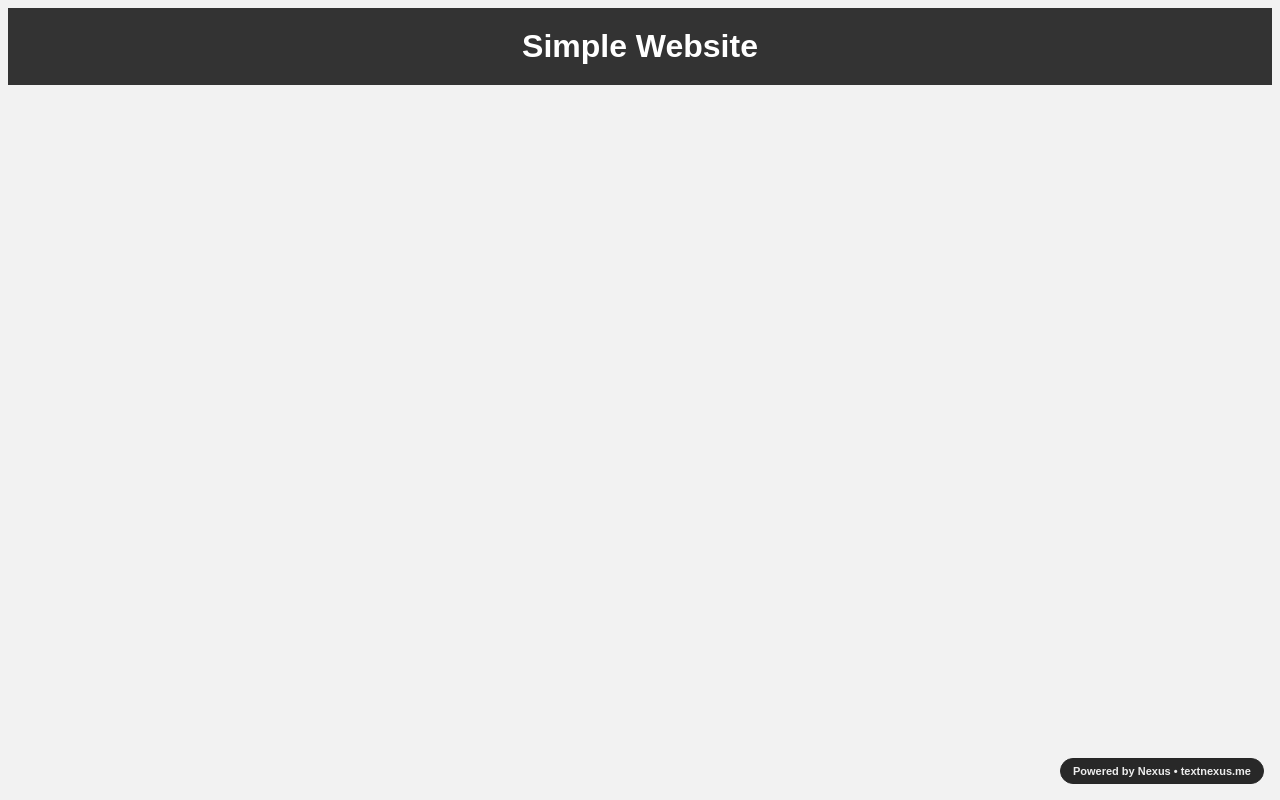
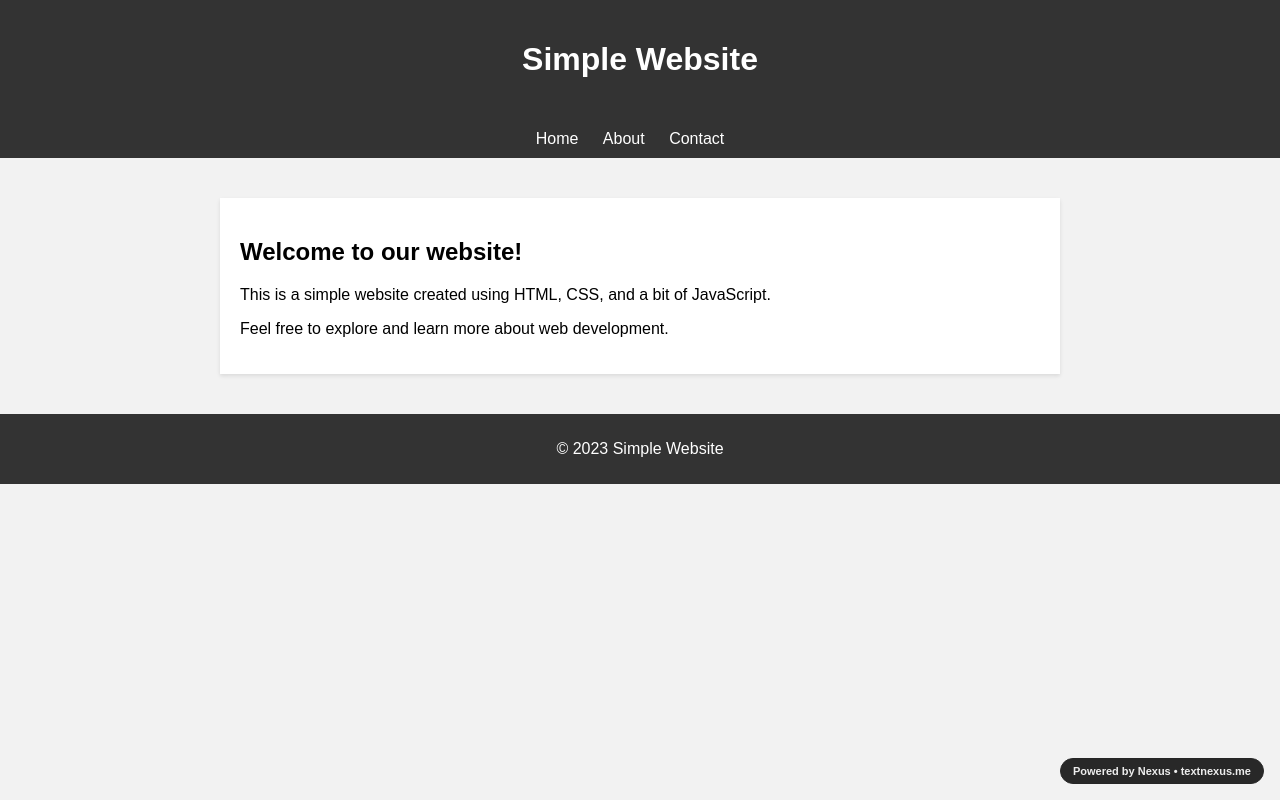
Before and after one commit to wwebsitesystem-stack/nexus-simple, a plain HTML site: page index.html in a window 1280 px wide. Drawn offline with Linux system fonts and the light colour scheme.

Commit message:
Deploy complete site by Nexus AI

```diff
--- a/index.html
+++ b/index.html
@@ -1,33 +1,60 @@
-<html>
+<!DOCTYPE html>
+<html lang="en">
 <head>
+    <meta charset="UTF-8">
+    <meta name="viewport" content="width=device-width, initial-scale=1.0">
     <title>Simple Website</title>
     <style>
         body {
+            font-family: Arial, sans-serif;
             background-color: #f2f2f2;
-			font-family: Arial, sans-serif;
+            margin: 0;
+            padding: 0;
         }
-		.header {
+
+        header {
             background-color: #333;
             color: #fff;
             padding: 20px;
             text-align: center;
         }
-		.header h1 {
+
+        nav {
+            background-color: #333;
+            padding: 10px;
+            text-align: center;
+        }
+
+        nav ul {
+            list-style: none;
+            padding: 0;
             margin: 0;
         }
-		.content {
+
+        nav li {
+            display: inline-block;
+            margin-right: 20px;
+        }
+
+        nav a {
+            color: #fff;
+            text-decoration: none;
+        }
+
+        nav a:hover {
+            color: #ccc;
+        }
+
+        main {
+            display: block;
             max-width: 800px;
             margin: 40px auto;
+            padding: 20px;
             background-color: #fff;
-			padding: 20px;
-			border: 1px solid #ddd;
-			border-radius: 10px;
-			box-shadow: 0 0 10px rgba(0, 0, 0, 0.1);
+            box-shadow: 0 2px 4px rgba(0, 0, 0, 0.1);
         }
-		.content p {
-			margin-bottom: 20px;
-		}
-		.footer {
+
+        footer {
             background-color: #333;
             color: #fff;
             padding: 10px;
@@ -37,7 +64,23 @@
     </style>
 </head>
 <body>
-	<div class="header">
+    <header>
         <h1>Simple Website</h1>
-	</div>
-	<a href="https://textnexus.me" target="_blank" style="position: fixed; bottom: 16px; right: 16px; z-index: 999999; font-family: sans-serif; font-size: 11px; font-weight: 600; color: #ededed; background-color: rgba(18, 18, 18, 0.9); border: 1px solid #262626; padding: 6px 12px; border-radius: 9999px; text-decoration: none; display: inline-flex; align-items: center; gap: 6px;">Powered by Nexus • textnexus.me</a>
+    </header>
+    <nav>
+        <ul>
+            <li><a href="#">Home</a></li>
+            <li><a href="#">About</a></li>
+            <li><a href="#">Contact</a></li>
+        </ul>
+    </nav>
+    <main>
+        <h2>Welcome to our website!</h2>
+        <p>This is a simple website created using HTML, CSS, and a bit of JavaScript.</p>
+        <p>Feel free to explore and learn more about web development.</p>
+    </main>
+    <footer>
+        <p>&copy; 2023 Simple Website</p>
+    </footer>
+<a href="https://textnexus.me" target="_blank" style="position: fixed; bottom: 16px; right: 16px; z-index: 999999; font-family: sans-serif; font-size: 11px; font-weight: 600; color: #ededed; background-color: rgba(18, 18, 18, 0.9); border: 1px solid #262626; padding: 6px 12px; border-radius: 9999px; text-decoration: none; display: inline-flex; align-items: center; gap: 6px;">Powered by Nexus • textnexus.me</a></body>
+</html>
```
Lines whose indentation alone changed are shown as unchanged.
